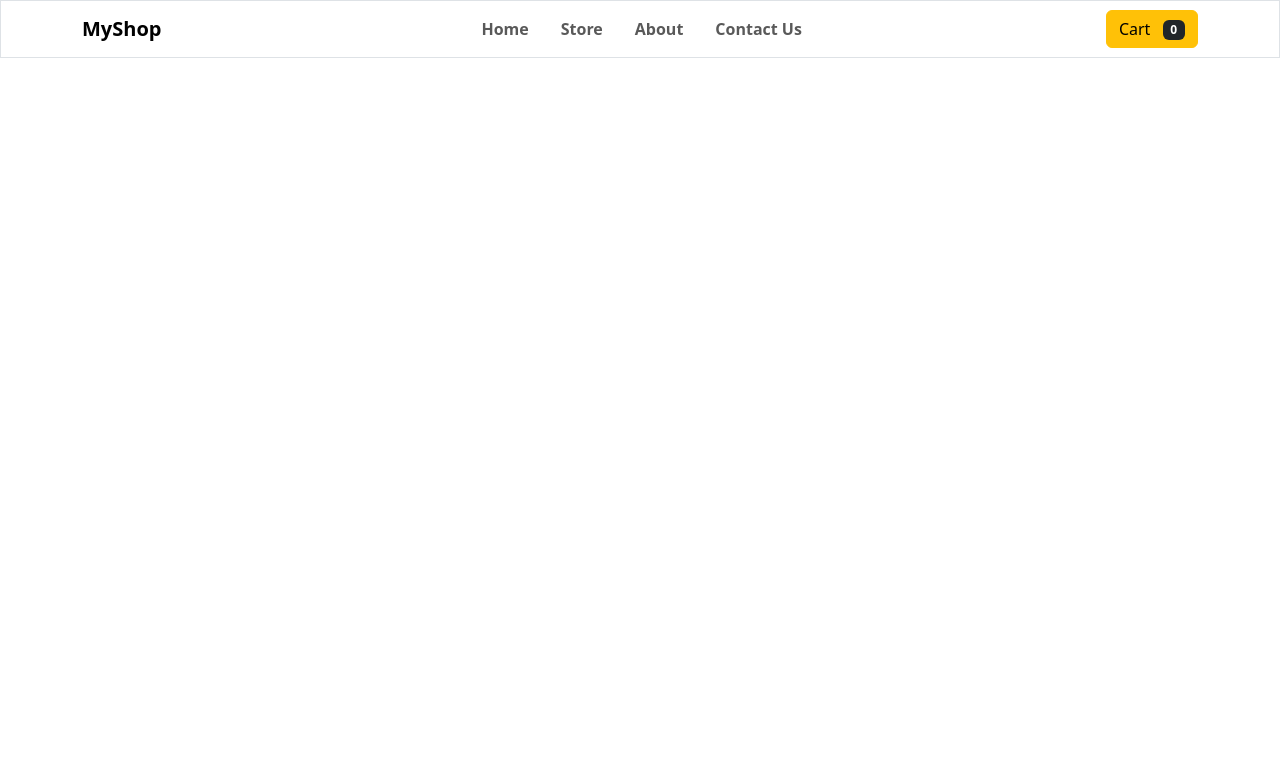
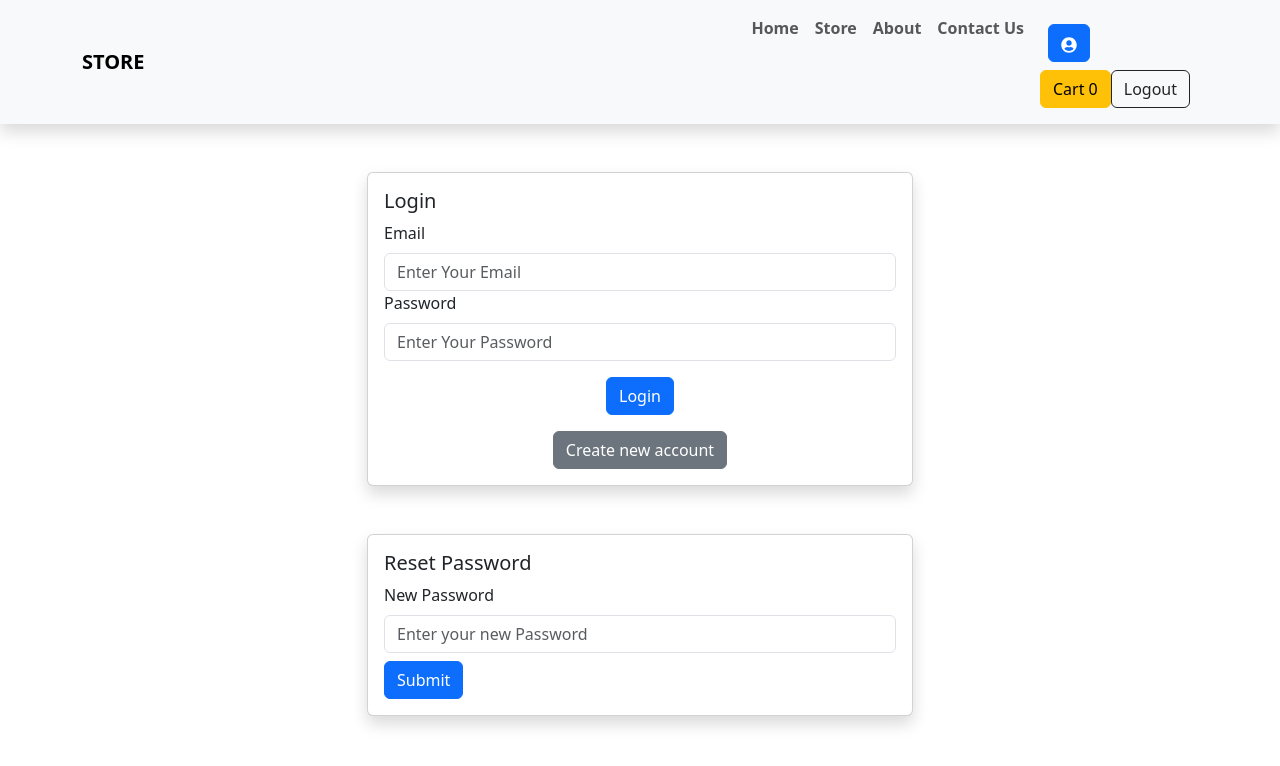
Before and after one commit to Tiwari0808/ecommerce-website, a React (Vite) app: page /profile in a window 1280 px wide. Shown: the top 766 px of the page. Built offline with nearby package versions, Linux system fonts and the light colour scheme.

Commit message:
added necessary files and implemented sign up functionality using firebase backend

```diff
--- a/package.json
+++ b/package.json
@@ -10,12 +10,17 @@
     "preview": "vite preview"
   },
   "dependencies": {
+    "@fortawesome/fontawesome-svg-core": "^6.7.2",
+    "@fortawesome/free-brands-svg-icons": "^6.7.2",
+    "@fortawesome/free-solid-svg-icons": "^6.7.2",
+    "@fortawesome/react-fontawesome": "^0.2.2",
     "axios": "^1.9.0",
     "bootstrap": "^5.3.6",
     "firebase": "^11.7.3",
     "react": "^19.1.0",
     "react-bootstrap": "^2.10.10",
     "react-dom": "^19.1.0",
+    "react-icons": "^5.5.0",
     "react-router-dom": "^7.6.0"
   },
   "devDependencies": {
--- a/src/App.jsx
+++ b/src/App.jsx
@@ -1,22 +1,28 @@
-import React from "react";
-import { useCart } from "./context/CartContext";
 import FinalNavbar from "./components/FinalNavbar";
 import { Route, Routes } from "react-router-dom";
 import About from "./pages/About";
 import Home from "./pages/Home";
 import Store from "./pages/Store";
+import { useState } from "react";
+import CartModule from "./components/CartModule";
 import ContactUs from "./pages/ContactUs";
+import LoginModal from "./pages/LoginModal";
+import Profilepage from "./pages/Profilepage";
 
 function App() {
-  const { cartItems } = useCart();
+  const [isCartOpen,setIsCartOpen] = useState(false);
+
   return (
     <>
-      <FinalNavbar></FinalNavbar>
+      <FinalNavbar isCartOpen={isCartOpen} setIsCartOpen={setIsCartOpen}></FinalNavbar>
+      <LoginModal/>
+      {isCartOpen && <CartModule/>}
       <Routes>
         <Route path="/" element={<Home></Home>}></Route>
         <Route path="/store" element={<Store />}></Route>
         <Route path="/about" element={<About />}></Route>
-        <Route path="/ContactUs" element={<ContactUs />}></Route>
+        <Route path="/contact" element={<ContactUs/>}></Route>
+        <Route path="/profile" element={<Profilepage/>}></Route>
       </Routes>
     </>
   );
--- /dev/null
+++ b/src/components/CartModule.jsx
@@ -0,0 +1,34 @@
+import React, { useContext } from "react";
+import { CartContext } from "../context/CartContext";
+
+const CartModule = () => {
+  const {cartItems,addToCart,removeFromCart,increaseCartItem}=useContext(CartContext);
+  const totalAmount = cartItems.reduce((total, item) => {
+    return total + item.price * item.quantity;
+  }, 0);
+
+
+  return (
+
+    <div className="cart-container p-3 bg-light border rounded" style={{ maxWidth: '700px', margin: 'auto' }}>
+      <h2 className="mb-4 text-center">Cart</h2>
+      {cartItems.map((item, index) => (
+        <div key={index} className="d-flex justify-content-between align-items-center mb-3 border-bottom pb-2">
+          <img src={item.imageUrl} alt={item.title} width="80" height="80" className="rounded" />
+          <div className="flex-grow-1 ms-3">
+            <h5 className="mb-1">{item.title}</h5>
+            <p className="mb-0">Price: ₹{item.price}</p>
+            <p className="mb-0">Quantity: {item.quantity}</p>
+            <p className="mb-0 fw-bold">Total: ₹{item.price * item.quantity}</p>
+          </div>
+          <button onClick={()=>{increaseCartItem(item.id)}} className="btn btn-primary fw-bolder text-bg-success">+</button>
+          <button onClick={()=>{removeFromCart(item.id)}} className="btn btn-primary fw-bolder text-bg-danger">-</button>
+        </div>
+      ))}
+
+      <h4 className="text-end mt-4">Grand Total: ₹{totalAmount}</h4>
+    </div>
+  );
+};
+
+export default CartModule;
--- a/src/components/FinalNavbar.jsx
+++ b/src/components/FinalNavbar.jsx
@@ -1,30 +1,53 @@
-import React from 'react';
-import {
-  Container,
-  Nav,
-  Navbar,
-  Button,
-} from "react-bootstrap";
-import { useCart } from '../context/CartContext';
-import { Link } from 'react-router-dom';
+import { Container, Nav, Navbar, Button, Col, Row } from "react-bootstrap";
+import { useCart } from "../context/CartContext";
+import { Link } from "react-router-dom";
+import { FaAmazonPay, FaHome, FaUserCircle } from "react-icons/fa";
 
-const FinalNavbar = () => {
+const FinalNavbar = ({ isCartOpen, setIsCartOpen }) => {
   const { cartItems } = useCart();
   const totalQuantity = cartItems.reduce((acc, item) => acc + item.quantity, 0);
 
+  const cartOpenHandelar = () => {
+    setIsCartOpen(!isCartOpen);
+  };
+
   return (
-    <Navbar bg="" className="text-white fw-bold p-2 border">
-      <Container className="d-flex justify-content-between">
-        <Navbar.Brand href="#">MyShop</Navbar.Brand>
-        <Nav className="d-flex gap-3">
-          <Nav.Link as={Link} to={'/'}>Home</Nav.Link>
-          <Nav.Link as={Link} to={'/store'}>Store</Nav.Link>
-          <Nav.Link as={Link} to={'/about'}>About</Nav.Link>
-          <Nav.Link as={Link} to={'/ContactUs'}>Contact Us</Nav.Link>
+    <Navbar
+      bg="light"
+      expand="lg"
+      className="shadow fw-bold"
+      variant="light"
+      sticky="top"
+    >
+      <Container>
+        <Navbar.Brand as={Link} to="/">
+          STORE
+        </Navbar.Brand>
+        <Nav className="">
+          <Nav.Link as={Link} to="/">
+            Home
+          </Nav.Link>
+          <Nav.Link as={Link} to="/store">
+            Store
+          </Nav.Link>
+          <Nav.Link as={Link} to="/about">
+            About
+          </Nav.Link>
+          <Nav.Link as={Link} to="/contact">
+            Contact Us
+          </Nav.Link>
+          <Navbar.Text className="mx-2">
+            <Nav.Link as={Link} to="/profile">
+              <Button>
+                <FaUserCircle />
+              </Button>
+            </Nav.Link>
+            <Button variant="warning" onClick={cartOpenHandelar}>
+              Cart <span className="">{totalQuantity}</span>
+            </Button>
+            <Button variant="outline-dark">Logout</Button>
+          </Navbar.Text>
         </Nav>
-        <Button variant="warning">
-          Cart <span className="ms-2 badge bg-dark text-white">{totalQuantity}</span>
-        </Button>
       </Container>
     </Navbar>
   );
--- a/src/context/CartContext.jsx
+++ b/src/context/CartContext.jsx
@@ -32,8 +32,20 @@ const CartProvider = ({children}) => {
     })
   }
 
+  const increaseCartItem = (id)=>{
+    setCartItems((cartProducts)=>{
+      const isExist = cartProducts.find((item)=>item.id === id);
+      if(isExist){
+      return  cartProducts.map((item)=>{
+          return item.id === id ? {...item,quantity:item.quantity + 1} : item
+        })
+      }
+      return cartProducts
+    })
+  }
+
   return (
-    <CartContext.Provider value={{cartItems,addToCart,removeFromCart}}>
+    <CartContext.Provider value={{cartItems,addToCart,removeFromCart,increaseCartItem}}>
         {children}
     </CartContext.Provider>
   )
--- a/src/pages/ContactUs.jsx
+++ b/src/pages/ContactUs.jsx
@@ -1,4 +1,3 @@
-// ContactUs.js
 import React, { useState } from "react";
 import axios from "axios";
 import { Form, Button, Container } from "react-bootstrap";
--- /dev/null
+++ b/src/pages/LoginModal.css
@@ -0,0 +1,8 @@
+.login-btns {
+  display: flex;
+  flex-direction: column;
+  justify-content: center;
+  gap: 1rem;
+  align-items: center;
+  margin-top: 1rem;
+}
--- /dev/null
+++ b/src/pages/LoginModal.jsx
@@ -0,0 +1,108 @@
+import React, { useRef, useState } from "react";
+import {
+  Button,
+  Card,
+  Col,
+  Container,
+  Form,
+  Row,
+  Spinner,
+} from "react-bootstrap";
+import "./LoginModal.css";
+
+const LoginModal = () => {
+  const [isLogin, setIsLogin] = useState(true);
+  const [isLoading, setisLoading] = useState(false);
+  const emailInputRef = useRef();
+  const passwordInputRef = useRef();
+  const submitHandler = (e) => {
+    e.preventDefault();
+    const enteredEmail = emailInputRef.current.value;
+    const enteredPassword = passwordInputRef.current.value;
+    console.log(enteredEmail, enteredPassword);
+
+    setisLoading(true);
+    if (isLogin) {
+    } else {
+      fetch(
+        "https://identitytoolkit.googleapis.com/v1/accounts:signUp?key=AIzaSyD4gCvsRcLJZUYeJY9-HgmIoIMzWguTd68",
+        {
+          method: "POST",
+          body: JSON.stringify({
+            email: enteredEmail,
+            password: enteredPassword,
+            returnSecureToken: true,
+          }),
+          headers: { "Content-Type": "application/json" },
+        }
+      ).then((res) => {
+        setisLoading(false);
+        if (res.ok) {
+            console.log(res);
+          alert('User Account Created')
+        } else {
+          res.json().then((res) => {
+            let errMsg = res.error.message;
+            alert(errMsg);
+          });
+        }
+      });
+    }
+  };
+  return (
+    <Container className="mt-5">
+      <Row className="justify-content-center">
+        <Col md={6}>
+          <Card className="shadow">
+            <Card.Body>
+              <Card.Title>{isLogin ? "Login" : "Sign Up"}</Card.Title>
+              <Form onSubmit={submitHandler}>
+                <Form.Group>
+                  <Form.Label>Email</Form.Label>
+                  <Form.Control
+                    type="email"
+                    placeholder="Enter Your Email"
+                    ref={emailInputRef}
+                    required></Form.Control>
+                </Form.Group>
+                <Form.Group>
+                  <Form.Label>Password</Form.Label>
+                  <Form.Control
+                    type="password"
+                    placeholder="Enter Your Password"
+                    ref={passwordInputRef}
+                    required></Form.Control>
+                </Form.Group>
+                <div className="login-btns">
+                  {!isLoading && (
+                    <Button variant="primary" type="submit" className="">
+                      {isLogin ? "Login" : "Create Account"}
+                    </Button>
+                  )}
+                  {isLoading && (
+                    <Spinner animation="border" role="status">
+                      <span className="visually-hidden">Loading...</span>
+                    </Spinner>
+                  )}
+                  <Button
+                    variant="secondary"
+                    type="button"
+                    className=""
+                    onClick={() => {
+                      setIsLogin((prev) => !prev);
+                    }}>
+                    {isLogin
+                      ? "Create new account"
+                      : "Login with existing account"}
+                  </Button>
+                </div>
+              </Form>
+            </Card.Body>
+          </Card>
+        </Col>
+      </Row>
+    </Container>
+  );
+};
+
+export default LoginModal;
--- /dev/null
+++ b/src/pages/Profilepage.jsx
@@ -0,0 +1,26 @@
+import { Button, Card, Col, Container, Form, Row } from 'react-bootstrap'
+
+const Profilepage = () => {
+  return (
+    <Container>
+        <Row className='justify-content-center mt-5'>
+            <Col md={6}>
+             <Card className='shadow'>
+                <Card.Body>
+                    <Card.Title>Reset Password</Card.Title>
+                    <Form>
+                        <Form.Group controlId='changePassword'>
+                            <Form.Label>New Password</Form.Label>
+                            <Form.Control placeholder='Enter your new Password' type='password' required />
+                        </Form.Group>
+                        <Button type='submit' className='mt-2'>Submit</Button>
+                    </Form>
+                </Card.Body>
+             </Card>
+            </Col>
+        </Row>
+    </Container>
+  )
+}
+
+export default Profilepage
```
Also changed, not shown: src/components/Cart.jsx (deleted, +0 -37 lines), src/components/Products.jsx (+6 -6 lines), 1 other file (tests, documents, lock files or other folders).
